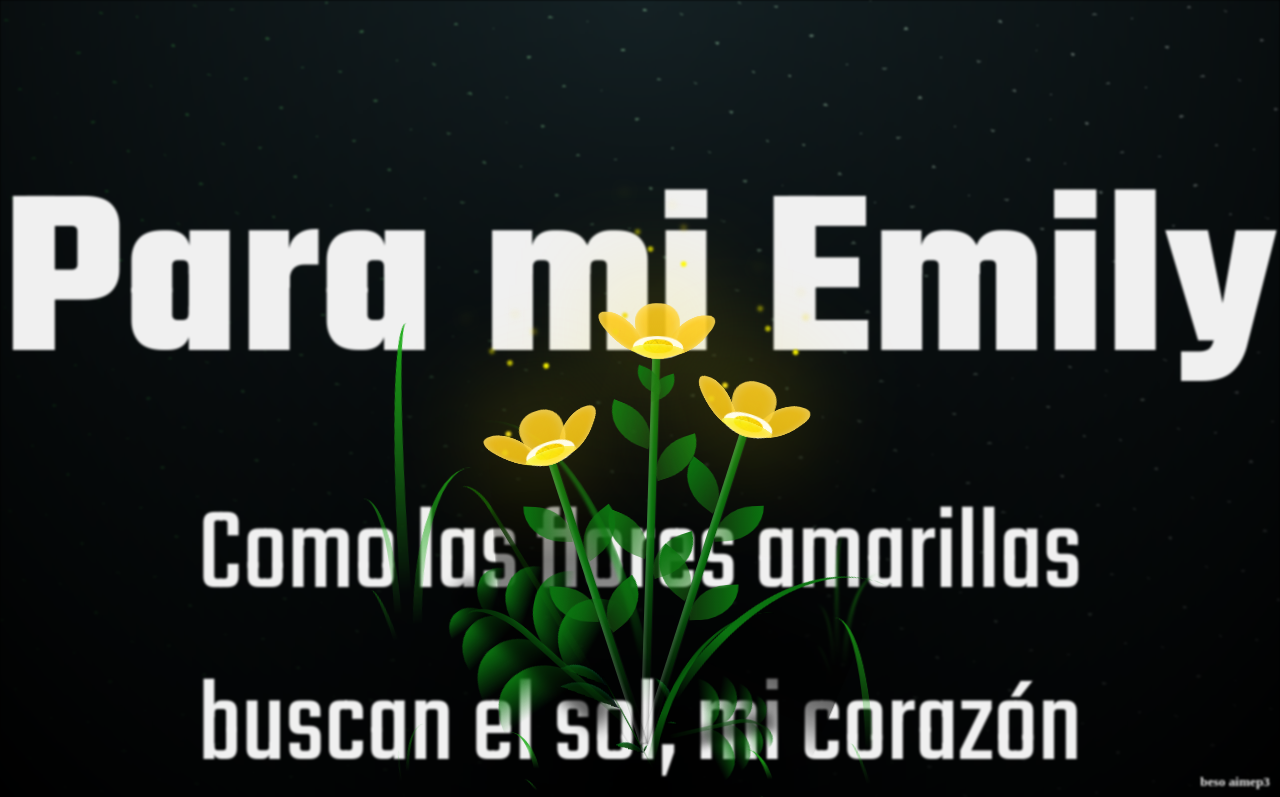
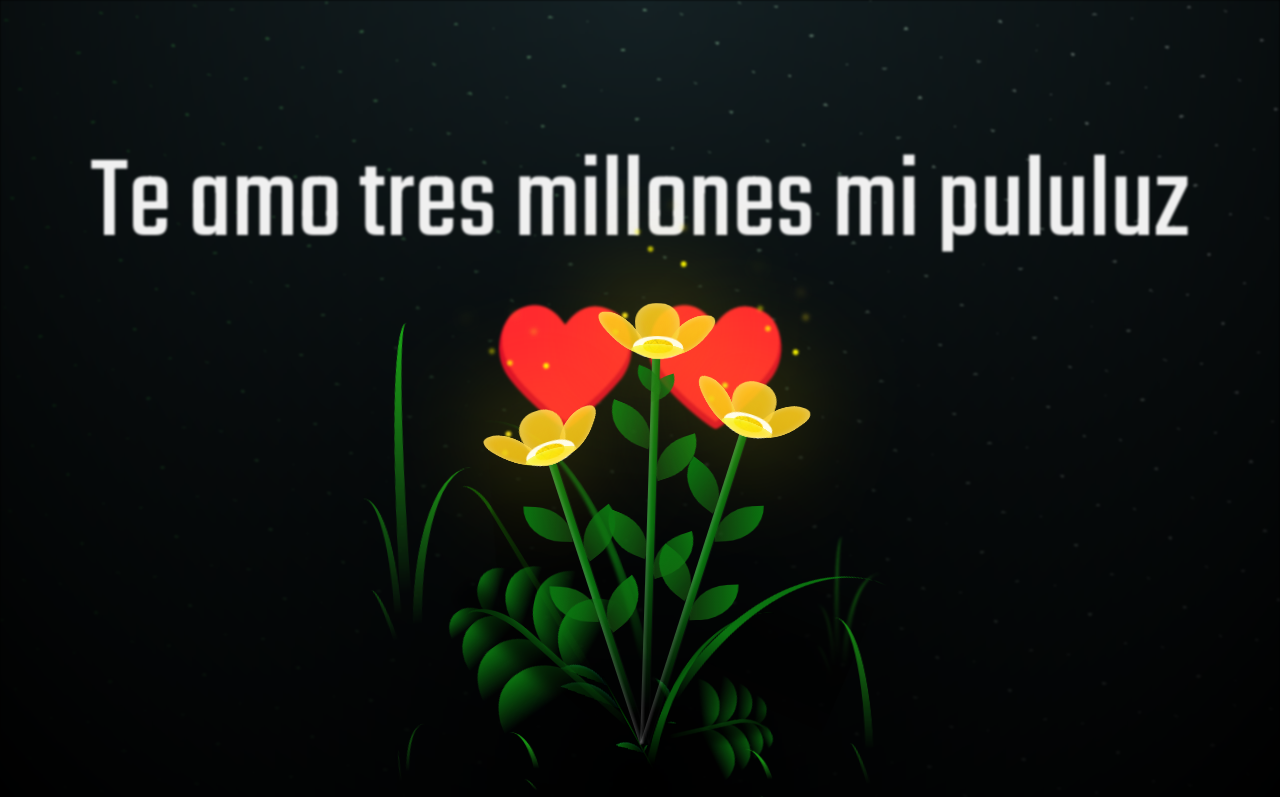
Before and after one commit to beckam12/Tequiero, a plain HTML site: page index.html in a window 1280 px wide. Shown: the top 797 px of the page. Drawn offline with Linux system fonts and the light colour scheme.

Commit message:
Add files via upload

```diff
--- a/index.html
+++ b/index.html
@@ -5,10 +5,9 @@
 <link rel="preconnect" href="https://fonts.gstatic.com" crossorigin>
 <link href="https://fonts.googleapis.com/css2?family=Teko:wght@300..700&display=swap" rel="stylesheet">
         <div class="night">
-            <h1>Para mi Emily</h1>
-            <p>Como las flores amarillas buscan el sol, mi corazón siempre te busca a ti</p>
-            <h5>beso aimep3</h5>
-        </div>
+            <h1></h1>
+            <p>Te amo tres millones mi pululuz ♥️♥️ </p>
+                    </div>
         <div class="flowers">
           <div class="flower flower--1">
             <div class="flower__leafs flower__leafs--1">
```
